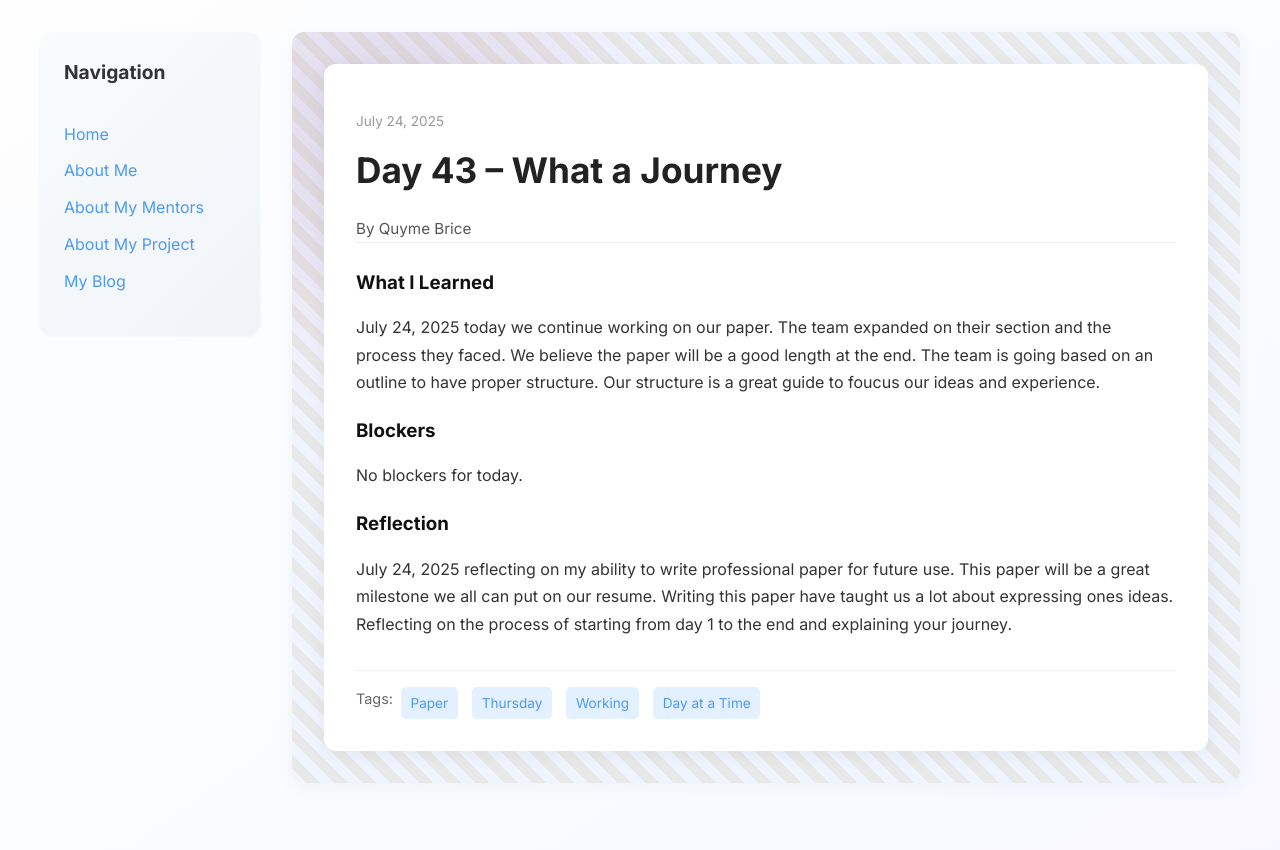
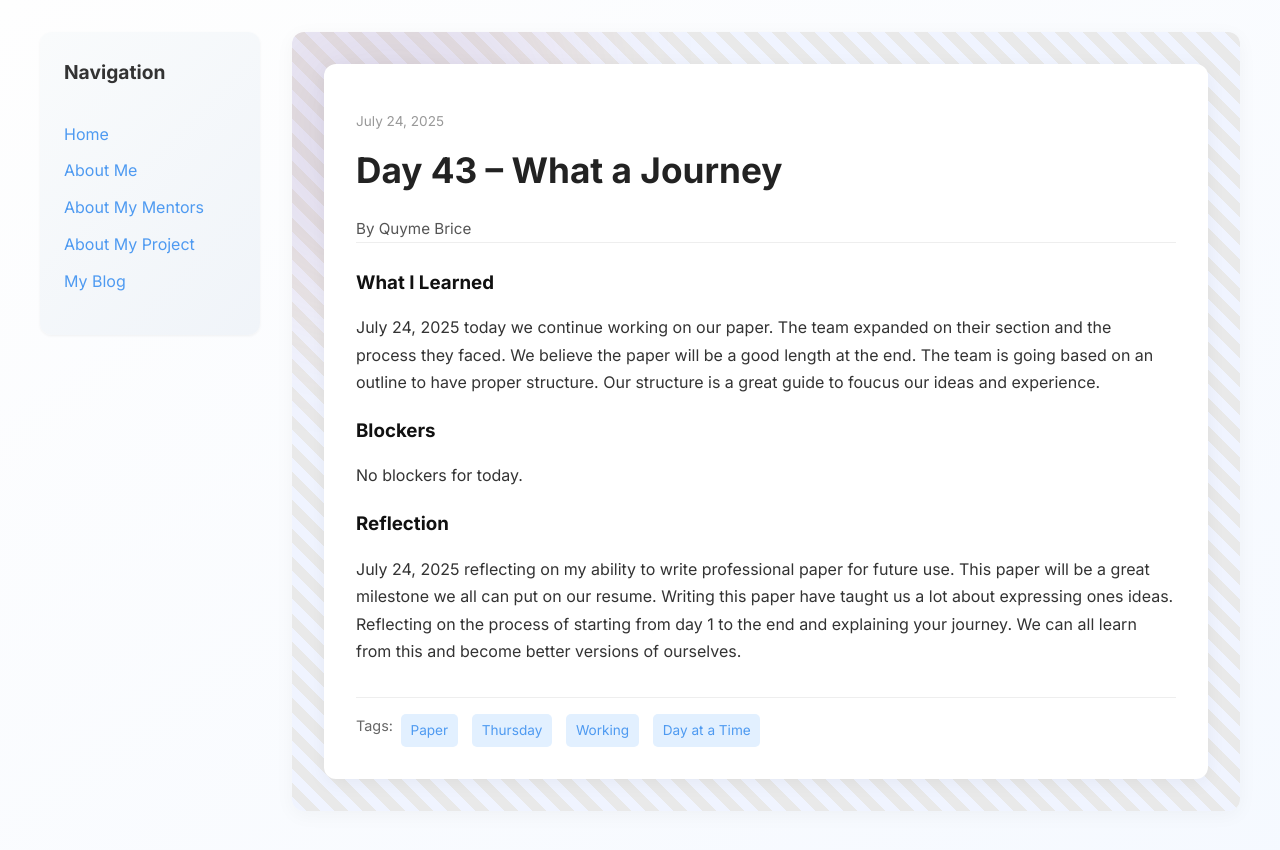
Before and after one commit to Qubri2/Qubri2.github.io, a Jekyll site: the page built from _posts/2025-07-24-day-43.md, in a window 1280 px wide. Shown: the top 850 px of the page. Built offline with Jekyll 4.4.1, drawn with Linux system fonts in a browser that asks for light colours.

Commit message:
Update 2025-07-24-day-43.md

```diff
--- a/_posts/2025-07-24-day-43.md
+++ b/_posts/2025-07-24-day-43.md
@@ -15,5 +15,5 @@ blockers: |
   No blockers for today.
 
 reflection: |
-  July 24, 2025 reflecting on my ability to write professional paper for future use. This paper will be a great milestone we all can put on our resume. Writing this paper have taught us a lot about expressing ones ideas. Reflecting on the process of starting from day 1 to the end and explaining your journey.
+  July 24, 2025 reflecting on my ability to write professional paper for future use. This paper will be a great milestone we all can put on our resume. Writing this paper have taught us a lot about expressing ones ideas. Reflecting on the process of starting from day 1 to the end and explaining your journey. We can all learn from this and become better versions of ourselves.
 ---
```
